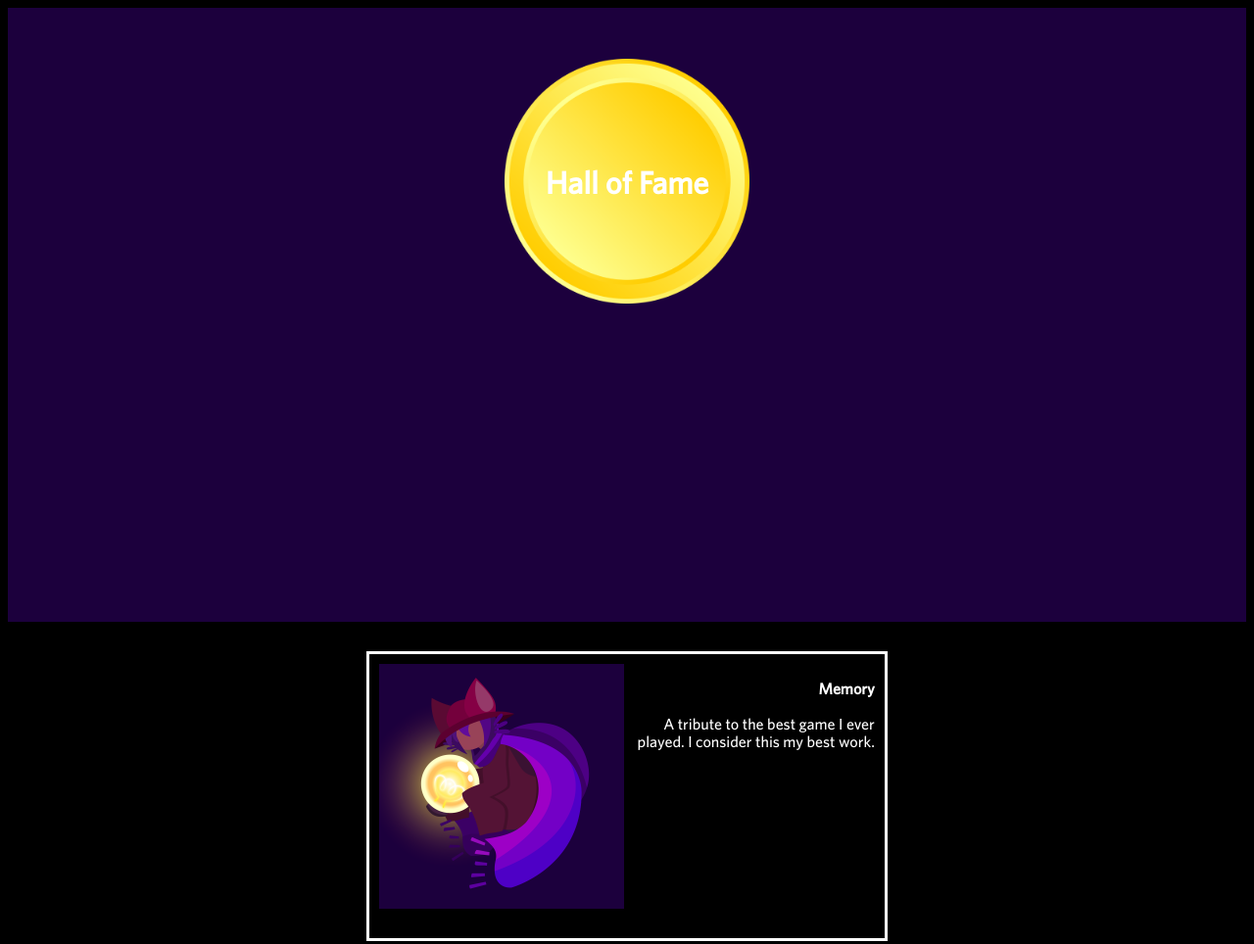
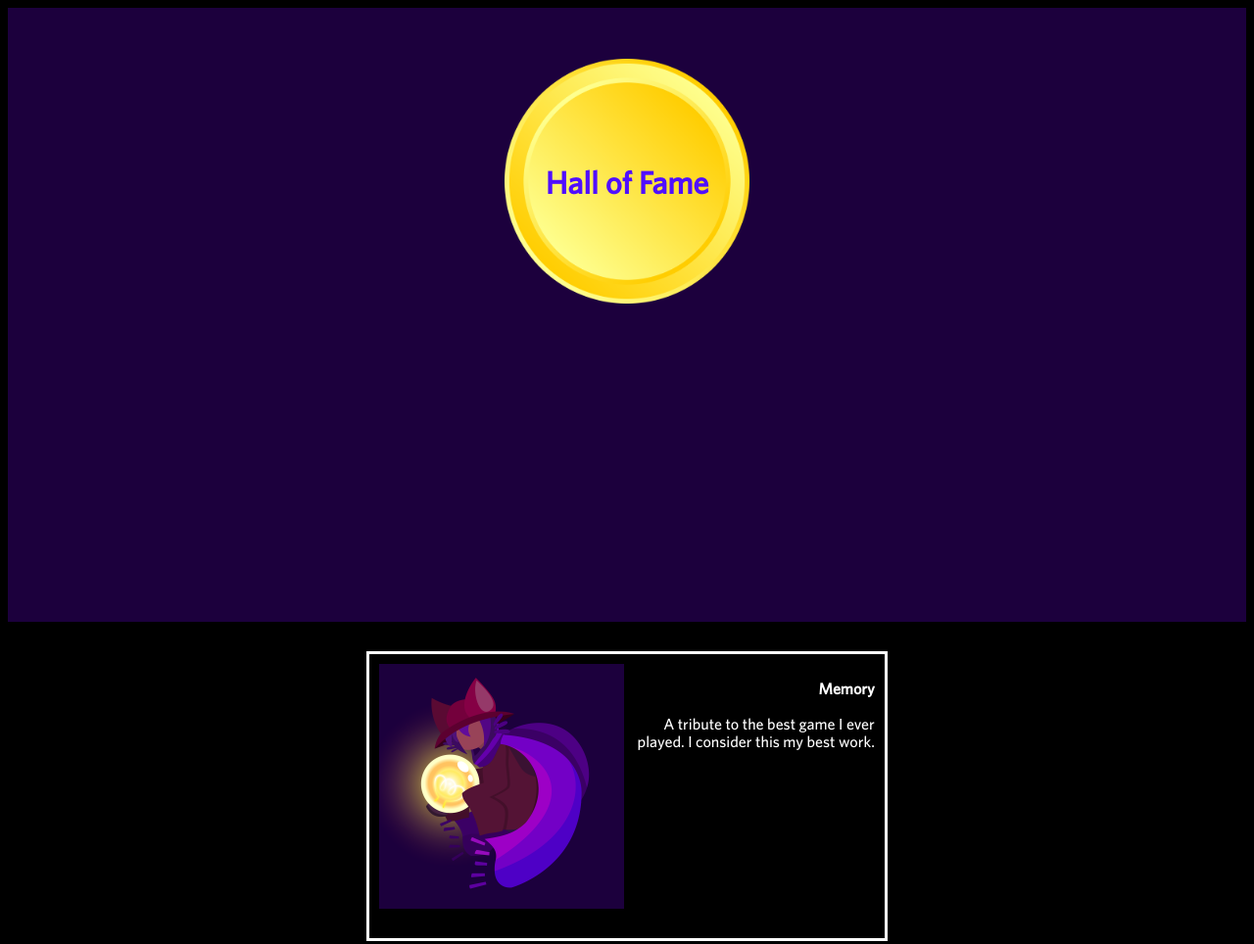
Before and after one commit to xbellium/xbellium.github.io, a plain HTML site: page halloffame.html in a window 1280 px wide. Shown: the whole page at 98% size. Drawn offline with Linux system fonts and the light colour scheme.

Commit message:
Update style2.css

```diff
--- a/style2.css
+++ b/style2.css
@@ -102,6 +102,7 @@
         align-items: center;
         justify-content: center;
 	margin-bottom: 75%;
+	color: #500fff;
     }
 
     div {
```
